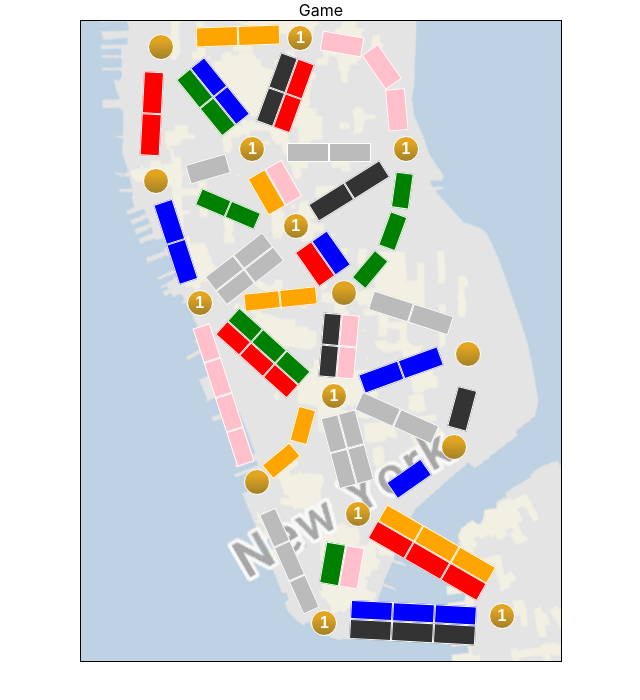
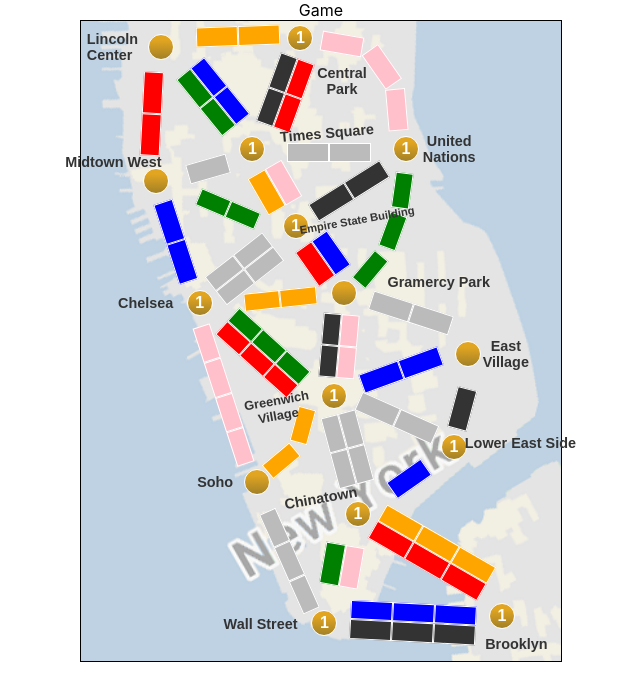
Before and after one commit to Albatrooss/ticket2ride, a React (Create React App) app: page /1/game in a window 1280 px wide. Shown: the top 700 px of the page, without its empty margins (319-959 px from the left). Built offline with nearby package versions, Linux system fonts and the light colour scheme.

Commit message:
added labels

```diff
--- a/src/components/Board.jsx
+++ b/src/components/Board.jsx
@@ -7,7 +7,7 @@ export default function Board({ gameState }) {
 
   const mappedPaths = gameState.paths.map((path, i) => <Rail data={path} key={i} myKey={i} />)
 
-  const mappedTokens = gameState.tokens.map((token, i) => <div className={`token token-${i}`}>{token ? 1 : ''}</div>)
+  const mappedTokens = gameState.tokens.map((token, i) => <div className={`token token-${i}`}>{token.points ? 1 : ''}<p className={`p-${i}`}>{token.name}</p></div>)
 
   return (
     <div className='board'>
--- a/src/game/gameDefault.js
+++ b/src/game/gameDefault.js
@@ -206,7 +206,66 @@ const paths = [
 ]
 
 const tokens = [
-  false, true, false, true, true, true, true, false, true, false, false, true, false, true, true
+  {
+    points: false,
+    name: 'Lincoln Center'
+  },
+  {
+    points: true,
+    name: 'Central Park'
+  },
+  {
+    points: false,
+    name: 'Midtown West'
+  },
+  {
+    points: true,
+    name: 'Times Square'
+  },
+  {
+    points: true,
+    name: 'United Nations'
+  },
+  {
+    points: true,
+    name: 'Chelsea'
+  },
+  {
+    points: true,
+    name: 'Empire State Building'
+  },
+  {
+    points: false,
+    name: 'Gramercy Park'
+  },
+  {
+    points: true,
+    name: 'Greenwich Village'
+  },
+  {
+    points: false,
+    name: 'East Village'
+  },
+  {
+    points: false,
+    name: 'Soho'
+  },
+  {
+    points: true,
+    name: 'Chinatown'
+  },
+  {
+    points: true,
+    name: 'Lower East Side'
+  },
+  {
+    points: true,
+    name: 'Wall Street'
+  },
+  {
+    points: true,
+    name: 'Brooklyn'
+  }
 ]
 
 module.exports = {
--- a/src/styles/tokens.css
+++ b/src/styles/tokens.css
@@ -80,3 +80,101 @@
     border: 1px solid red;
     box-sizing: border-box;
 }
+
+/* ===============================================================
+         Labels
+   =============================================================== */
+
+.token p {
+    position: absolute;
+    color: #333;
+    display: block;
+    font-size: .9em;
+}
+
+.p-0 {
+    left: -260%;
+    right: 500%;
+}
+
+.p-1 {
+    left: 120%;
+    top: 100%;
+}
+
+.p-2 {
+    left: -330%;
+    top: -125%;
+    /* right: 500%; */
+    text-align: center;
+}
+
+.p-3 {
+    left: -40%;
+    top: -110%;
+    transform: rotate(-5deg);
+    width: 15vw;
+    z-index: 3;
+}
+
+.p-4 {
+    left: 120%;
+}
+
+.p-5 {
+    left: -290%;
+}
+
+p.p-6 {
+    left: 40%;
+    top: 0%;
+    width: 10vw;
+    font-size: .7em;
+    transform: rotate(-10deg);
+    margin: 0;
+}
+
+.p-7 {
+    left: 180%;
+    top: -90%;
+    width: 10vw
+}
+
+p.p-8 {
+    left: -320%;
+    top: 40%;
+    width: 5vw;
+    transform: rotate(-10deg);
+    font-size: .8em;
+    margin: 0;
+}
+
+.p-9 {
+    left: 110%;
+}
+
+.p-10 {
+    left: -200%;
+}
+
+.p-11 {
+    left: -260%;
+    top: -110%;
+    transform: rotate(-10deg);
+}
+
+.p-12 {
+    left: 60%;
+    top: -60%;
+    width: 10vw;
+}
+
+.p-13 {
+    left: -370%;
+    top: -40%;
+}
+
+.p-14 {
+    left: -20%;
+    top: 70%;
+}
```
